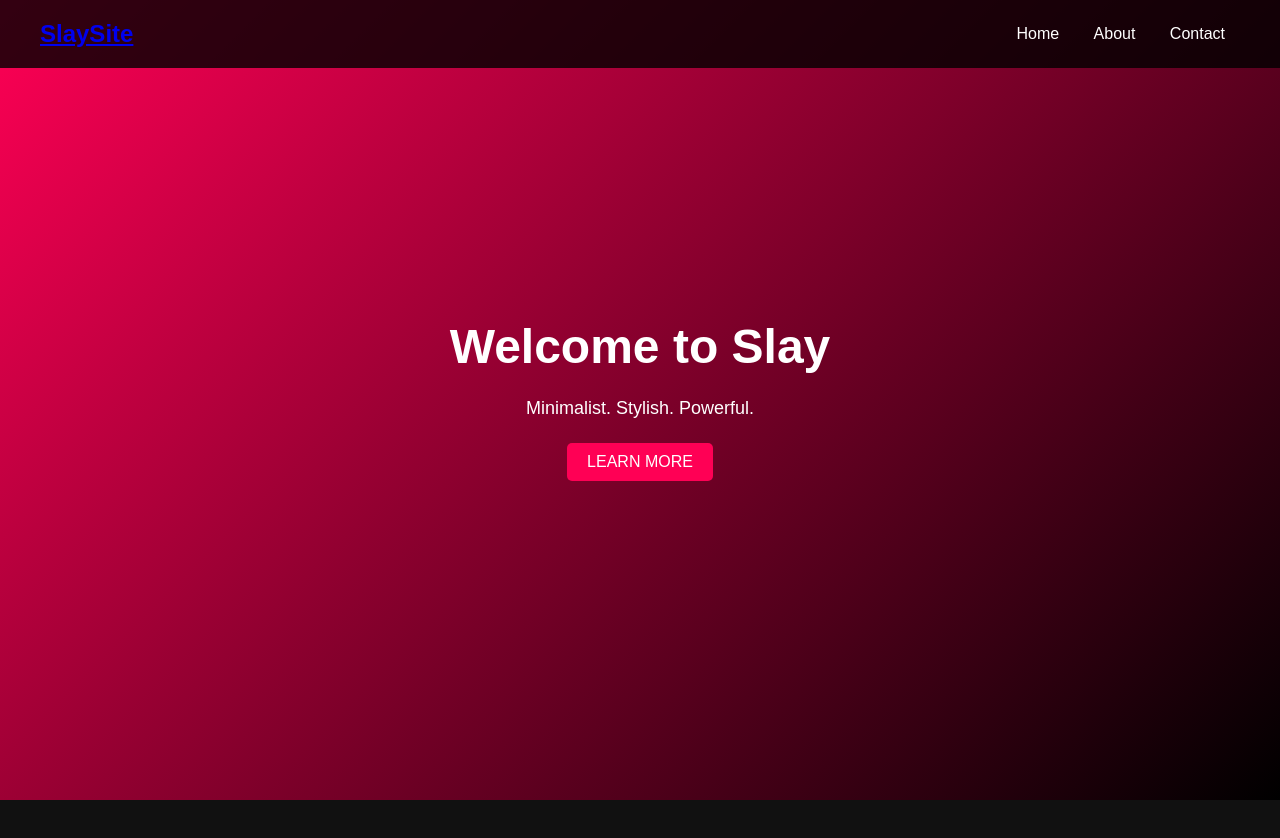
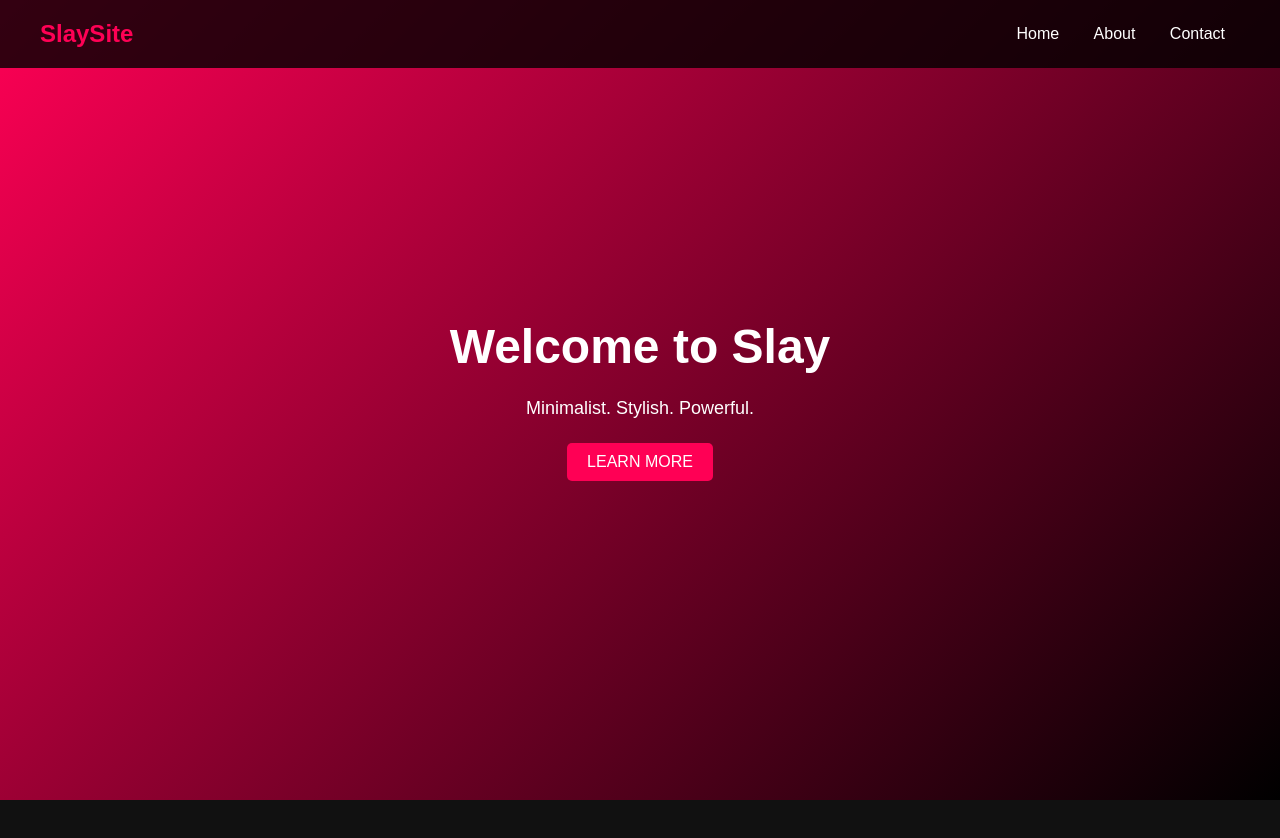
Before and after one commit to SUpeR0S/podsos-dlay2025, a plain HTML site: page index.html in a window 1280 px wide. Shown: the top 838 px of the page. Drawn offline with Linux system fonts and the light colour scheme.

Commit message:
Update index.html

```diff
--- a/index.html
+++ b/index.html
@@ -85,7 +85,7 @@
 <body>
 
 <header>
-    <h1><a href="#home">SlaySite</a></h1>
+    <h1>SlaySite</h1>
     <nav>
         <a href="#home">Home</a>
         <a href="#about">About</a>
```
